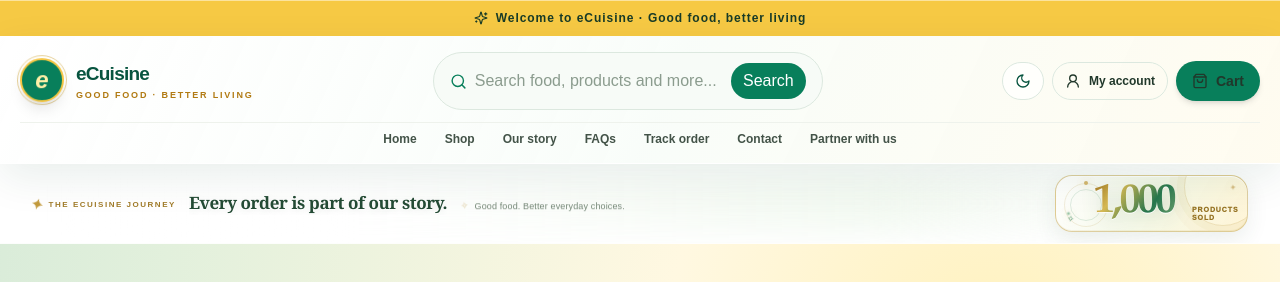
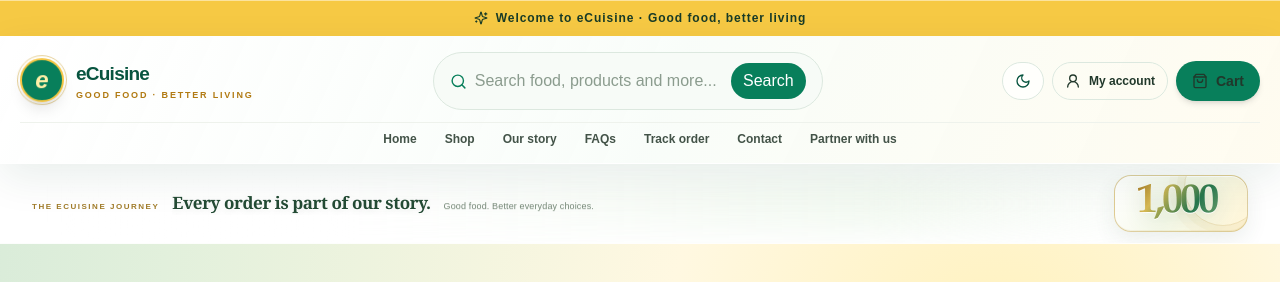
Before and after one commit to ecuisinefoods-collab/ecuisinefoods, a Next.js app: page / in a window 1280 px wide. Shown: the top 282 px of the page. Built offline with nearby package versions, Linux system fonts and the light colour scheme; no server answers; the database is empty.

Commit message:
Show a bare colourful animated 1,000+ sales count

```diff
--- a/src/components/sales-counter.tsx
+++ b/src/components/sales-counter.tsx
@@ -26,7 +26,7 @@ export function SalesCounter({ total }: { total: number }) {
 
     let frame = 0;
     let start = 0;
-    const duration = 3100;
+    const duration = 3400;
     const animate = (now: number) => {
       if (!start) start = now;
       const progress = Math.min(1, (now - start) / duration);
@@ -50,23 +50,14 @@ export function SalesCounter({ total }: { total: number }) {
   return (
     <section className="ec-journey-quiet" aria-label="eCuisine journey and products sold">
       <div className="ec-journey-quiet__story">
-        <span className="ec-journey-quiet__eyebrow"><span className="ec-journey-quiet__twinkle" aria-hidden="true">✦</span> The eCuisine journey</span>
+        <span className="ec-journey-quiet__eyebrow">The eCuisine journey</span>
         <span className="ec-journey-quiet__title">Every order is part of our story.</span>
         <span className="ec-journey-quiet__ticker" key={activeNote} aria-live="polite">
-          <span className="ec-journey-quiet__ticker-star" aria-hidden="true">✧</span>
           {JOURNEY_NOTES[activeNote]}
         </span>
       </div>
-      <div className="ec-journey-quiet__milestone" aria-label={`${display} products sold`}>
-        <span className="ec-journey-quiet__milestone-orbit" aria-hidden="true">
-          <i /><i /><i />
-        </span>
-        <span className="ec-journey-quiet__milestone-star ec-journey-quiet__milestone-star--one" aria-hidden="true">✦</span>
-        <span className="ec-journey-quiet__milestone-star ec-journey-quiet__milestone-star--two" aria-hidden="true">✧</span>
-        <span className="ec-journey-quiet__milestone-copy">
-          <span className="ec-journey-quiet__number">{display}<sup>+</sup></span>
-          <span className="ec-journey-quiet__label">Products sold</span>
-        </span>
+      <div className="ec-journey-quiet__milestone" aria-label={`${display}+ products sold`}>
+        <span className="ec-journey-quiet__number">{display}<sup>+</sup></span>
       </div>
     </section>
   );
```
